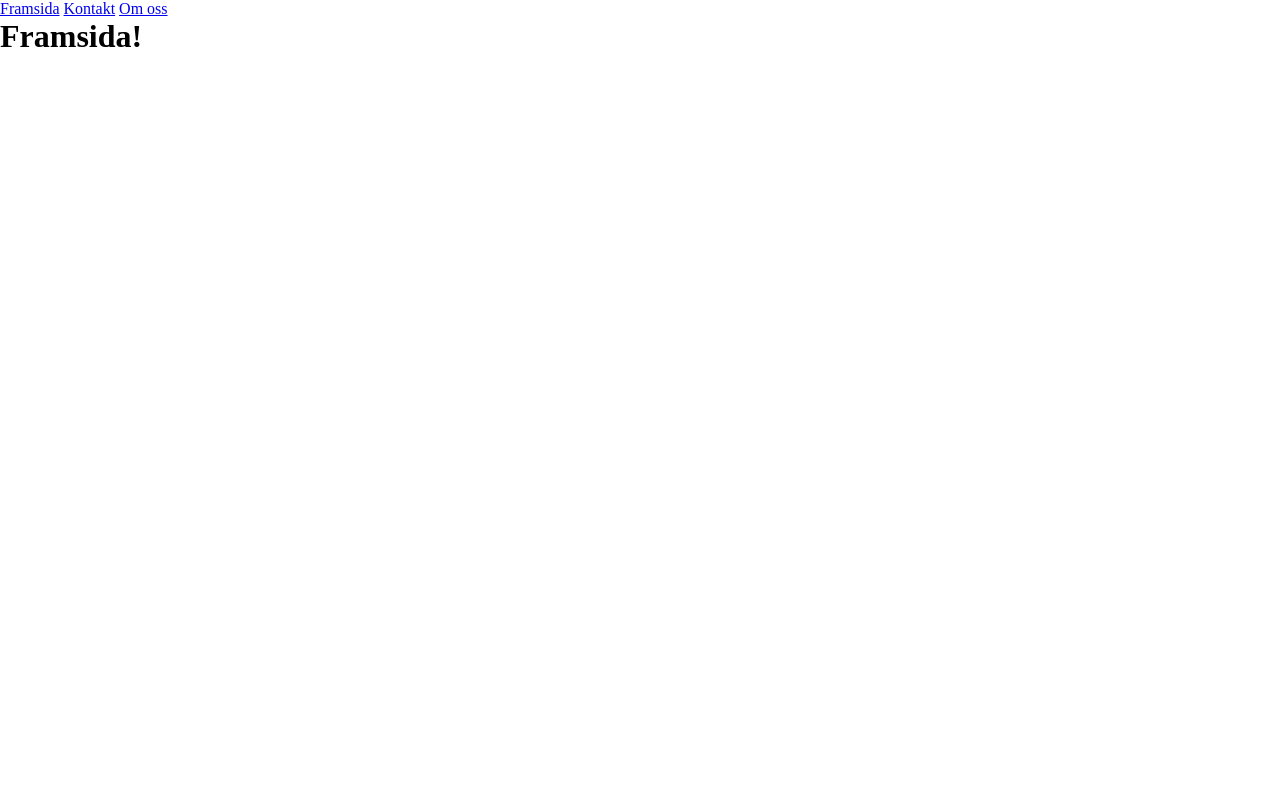
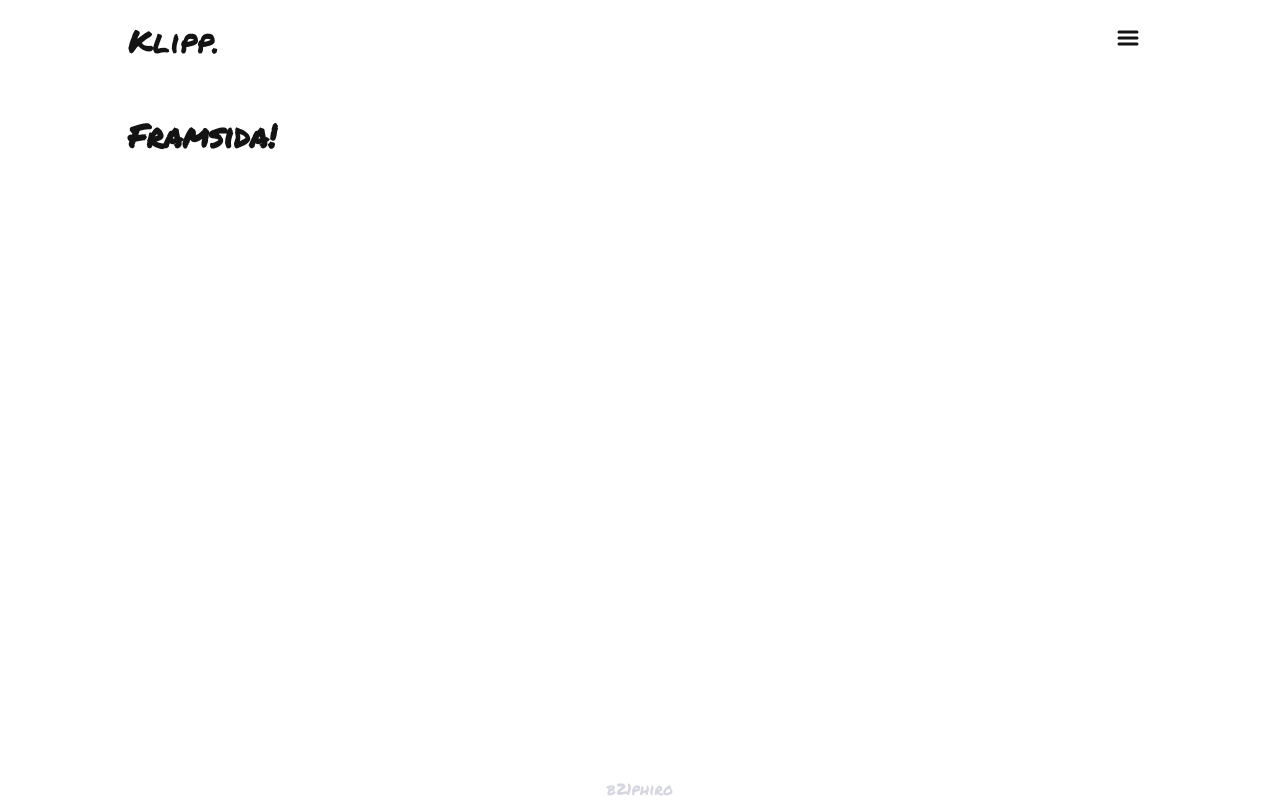
Before and after one commit to b21phiro/spa-assignment, a website built with webpack: page dist/index.html in a window 1280 px wide. Built offline with nearby package versions, Linux system fonts and the light colour scheme.

Commit message:
Addes styles, fixed components structure for root.

```diff
--- a/src/css/base.css
+++ b/src/css/base.css
@@ -3,4 +3,16 @@
     margin: 0;
     padding: 0;
     box-sizing: border-box;
+    font-family: 'Source Sans 3';
+    color: var(--black);
 }
+
+h1,h2,h3,h4,h5,h6
+{
+    font-family: 'Permanent Marker';
+}
+
+body
+{
+    min-height: 100vh;
+}
--- a/src/css/layout.css
+++ b/src/css/layout.css
@@ -0,0 +1,34 @@
+#root
+{
+    display: flex;
+    flex-direction: column;
+    row-gap: clamp(2rem, 2.5vw, 4rem);
+    min-height: 100vh;
+}
+
+#main
+{
+    flex: 1;
+}
+
+#footer .wrapper
+{
+    text-align: center;
+}
+
+#header, #main ,#footer
+{
+    display: grid;
+    grid-auto-columns: minmax(1rem, 10vw) 1fr minmax(1rem, 10vw);
+    grid-template-rows: 1fr;
+    grid-template-areas: '. wrapper .';
+}
+
+#header .wrapper
+{
+    display: flex;
+    flex-direction: row;
+    justify-content: space-between;
+    align-items: center;
+    padding-block: 1rem;
+}
--- a/src/css/module.css
+++ b/src/css/module.css
@@ -0,0 +1,51 @@
+.feather
+{
+    fill: none;
+    stroke: var(--black);
+    stroke-width: 3;
+    stroke-linecap: round;
+    stroke-linejoin: round;
+    width: 1.5rem;
+    height: 1.5rem;
+}
+
+.button
+{
+    width: 3rem;
+    height: 3rem;
+    border: none;
+    background-color: transparent;
+    cursor: pointer;
+}
+
+.author
+{
+    font-family: 'Permanent Marker';
+    color: var(--grey);
+}
+
+.wrapper
+{
+    grid-area: wrapper;
+}
+
+.brand
+{
+    position: relative;
+    width: max-content;
+}
+
+.brand_logotype
+{
+    font-size: clamp(1.5rem, 2.5vw, 2rem);
+    font-family: 'Permanent Marker';
+    transition: color 150ms;
+}
+
+.brand_link
+{
+    position: absolute;
+    inset: 0;
+    width: 100%;
+    height: 100%;
+}
--- a/src/css/state.css
+++ b/src/css/state.css
@@ -0,0 +1,5 @@
+.brand_link:hover ~ .brand_logotype,
+.brand_link:focus ~ .brand_logotype
+{
+    color: var(--pink);
+}
--- a/src/css/theme.css
+++ b/src/css/theme.css
@@ -2,7 +2,8 @@
 {
     --black: #131314;
     --white: #fff;
-    --pink: radial-gradient(circle, rgba(235,18,122,1) 0%, rgba(252,70,107,1) 100%);
+    --pink-gradient: radial-gradient(circle, rgba(235,18,122,1) 0%, rgba(252,70,107,1) 100%);
+    --pink: #EC0F5E;
     --grey: #D6D6E0;
     --light-purple: #E5E5F4;
 }
@@ -12,7 +13,7 @@
     font-family: 'Source Sans 3';
     font-style: normal;
     font-weight: normal;
-    src: url("./../fonts/Source_Sans_3/SourceSans3-Regular.ttf");
+    src: url("./../fonts/Source_Sans_3/SourceSans3-Regular.ttf") format('truetype');
 }
 
 @font-face
@@ -20,13 +21,13 @@
     font-family: 'Source Sans 3';
     font-style: normal;
     font-weight: bold;
-    src: url("./../fonts/Source_Sans_3/SourceSans3-Bold.ttf");
+    src: url("./../fonts/Source_Sans_3/SourceSans3-Bold.ttf") format('truetype');
 }
 
 @font-face
 {
-    font-family: 'Permanent Market';
+    font-family: 'Permanent Marker';
     font-style: normal;
     font-weight: normal;
-    src: url("./../fonts/Permanent_Marker/PermanentMarker-Regular.ttf");
+    src: url("./../fonts/Permanent_Marker/PermanentMarker-Regular.ttf") format('truetype');
 }
--- a/src/index.js
+++ b/src/index.js
@@ -7,6 +7,9 @@ import './css/layout.css';
 
 // All js importeras här.
 import * as router from './js/router.js';
+import main from './js/main.js';
+import header from './js/header.js';
+import footer from './js/footer.js';
 
 // Lägger in alla valida-rutter hos routern.
 router.addRoute
@@ -42,7 +45,7 @@ const update = async () =>
     {
         const page = await result.page;
         documentTitle(result.title);
-        page.default(document.getElementById('main'));
+        page.default(document.getElementById('main').children[0]);
     }
 }
 
@@ -50,9 +53,10 @@ const update = async () =>
 const clearMain = () =>
 {
     const main = document.getElementById('main');
-    while(main.firstChild)
+    const wrapper = main.children[0];
+    while(wrapper.firstChild)
     {
-        main.removeChild(main.lastChild);
+        wrapper.removeChild(wrapper.lastChild);
     }
 }
 
@@ -69,16 +73,11 @@ const init = () =>
     const root = document.createElement('DIV');
           root.id = "root";
 
-    const main = document.createElement('MAIN');
-          main.id = "main";
+    document.body.appendChild(root);
 
-    document.body.appendChild(root);
-    root.appendChild(main);
-
-    root.insertAdjacentHTML(`afterbegin`,`
-        <a href="/" title="Framsida">Framsida</a>
-        <a href="/kontakt" title="Kontakta oss">Kontakt</a>
-        <a href="/om-oss" title="Om oss">Om oss</a>`);
+    header(root);
+    main(root);
+    footer(root);
 }
 
 // Initierar SPA genom INIT.
--- /dev/null
+++ b/src/js/footer.js
@@ -0,0 +1,12 @@
+const html = `
+<footer id="footer">
+    <div class="wrapper">
+        <p class="author">b21phiro</p>
+    </div>
+</footer>
+`;
+
+export default () =>
+{
+    root.insertAdjacentHTML('beforeend', html);
+}
--- /dev/null
+++ b/src/js/header.js
@@ -0,0 +1,22 @@
+const html = `
+<header id="header">
+    <div class="wrapper">
+        <div class="brand">
+            <a class="brand_link" href="/" title="Hem"></a>
+            <p class="brand_logotype">Klipp.</p>
+        </div>
+        <button id="menuButton" class="button" type="button">
+            <svg xmlns="http://www.w3.org/2000/svg" width="24" height="24" viewBox="0 0 24 24" class="feather feather-menu">
+                <line x1="3" y1="12" x2="21" y2="12"></line>
+                <line x1="3" y1="6" x2="21" y2="6"></line>
+                <line x1="3" y1="18" x2="21" y2="18"></line>
+            </svg>
+        </button>
+    </div>
+</header>
+`;
+
+export default (root) =>
+{
+    root.insertAdjacentHTML('beforeend', html);
+}
--- /dev/null
+++ b/src/js/main.js
@@ -0,0 +1,19 @@
+const html = `
+<main id="main">
+    <div class="wrapper"></div>
+</main>`;
+
+// Rensar MAIN elementet.
+const clearMain = () =>
+{
+    const main = document.getElementById('main');
+    while(main.firstChild)
+    {
+        main.removeChild(main.lastChild);
+    }
+}
+
+export default (root) =>
+{
+    root.insertAdjacentHTML('beforeend', html);
+}
```
